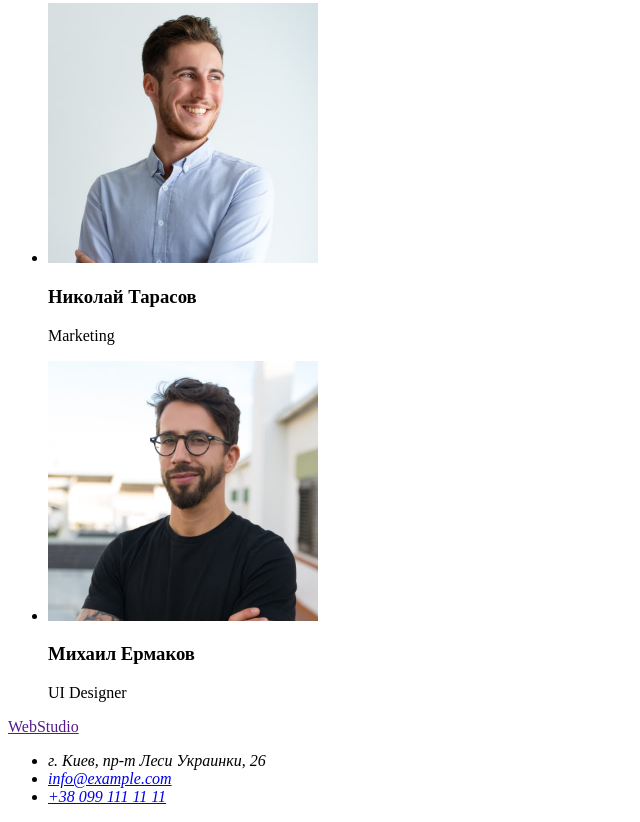
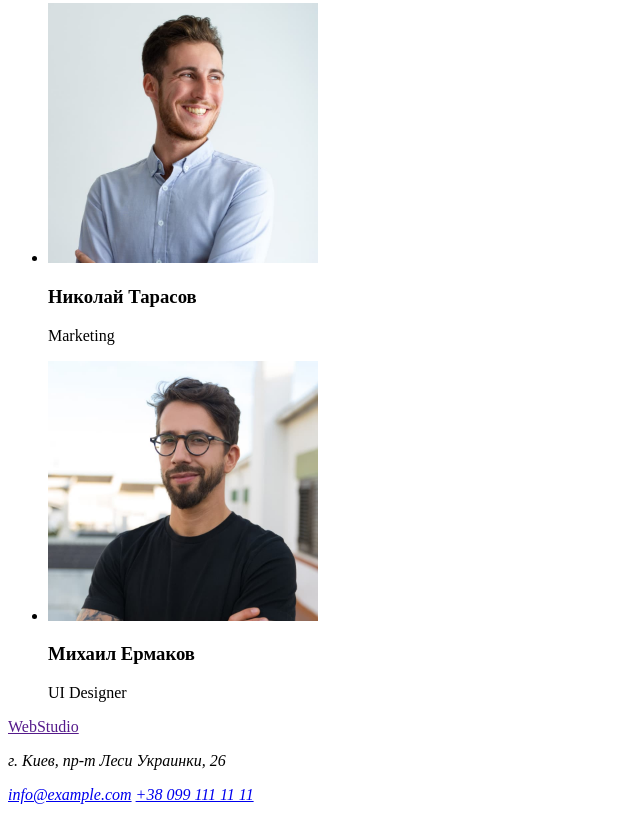
Before and after one commit to sotskiydr/goit-markup-hw-01, a plain HTML site: page index.html in a window 1280 px wide. Shown: the part 2333-3155 px from the top of the page, without its empty margins (0-640 px from the left). Drawn offline with Linux system fonts and the light colour scheme.

Commit message:
Update index.html

```diff
--- a/index.html
+++ b/index.html
@@ -91,10 +91,9 @@
     <footer>
         <a href="" lang="en">WebStudio</a>
         <address>
-            <ul>
-                <li>г. Киев, пр-т Леси Украинки, 26</li>
-                <li><a href="mailto:info@example.com">info@example.com</a></li>
-                <li><a href="tel:+380991111111">+38 099 111 11 11</a></li>
+            <p>г. Киев, пр-т Леси Украинки, 26</p>
+            <a href="mailto:info@example.com">info@example.com</a>
+            <a href="tel:+380991111111">+38 099 111 11 11</a>
             </ul>
         </address>
     </footer>
```
